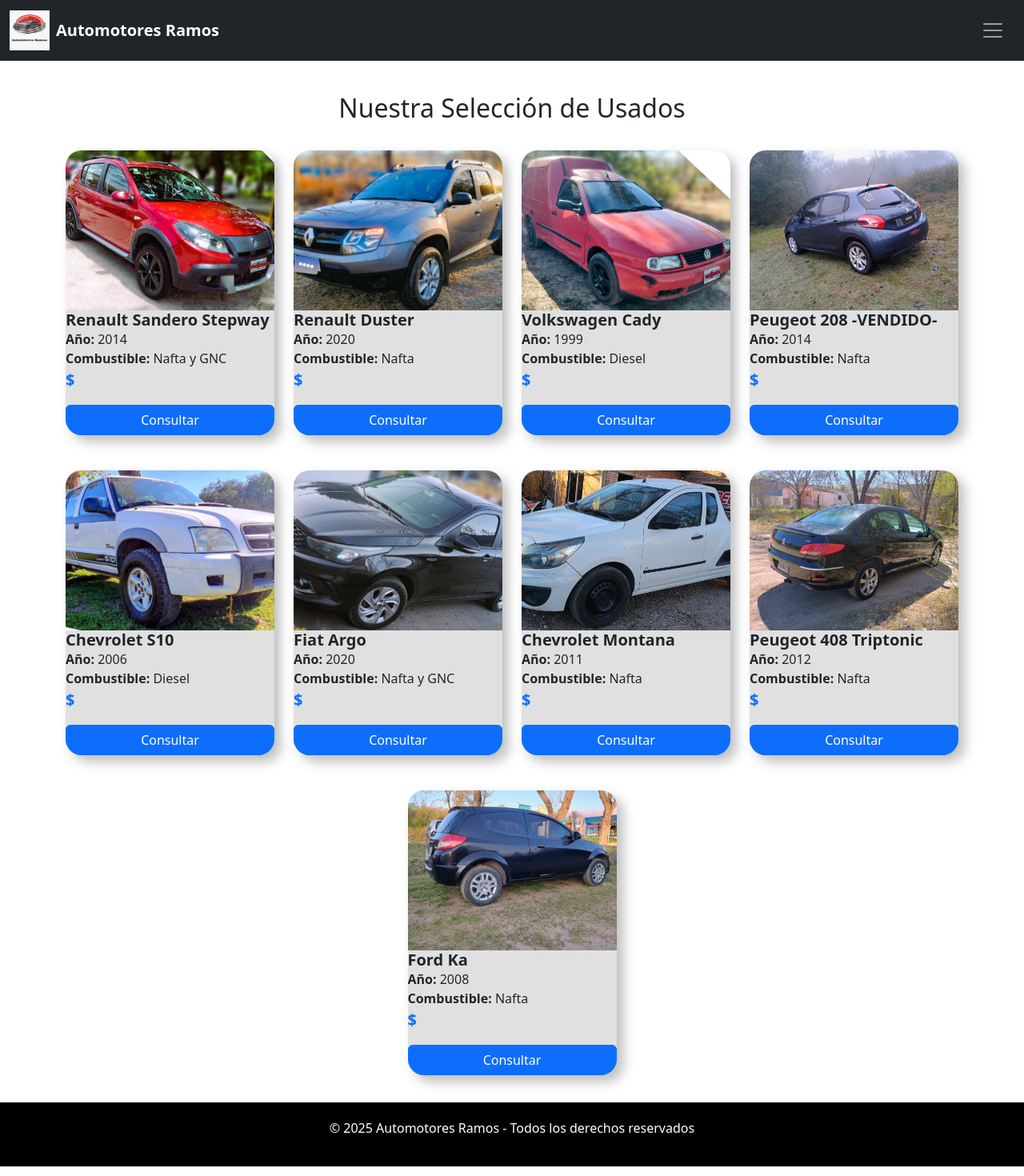
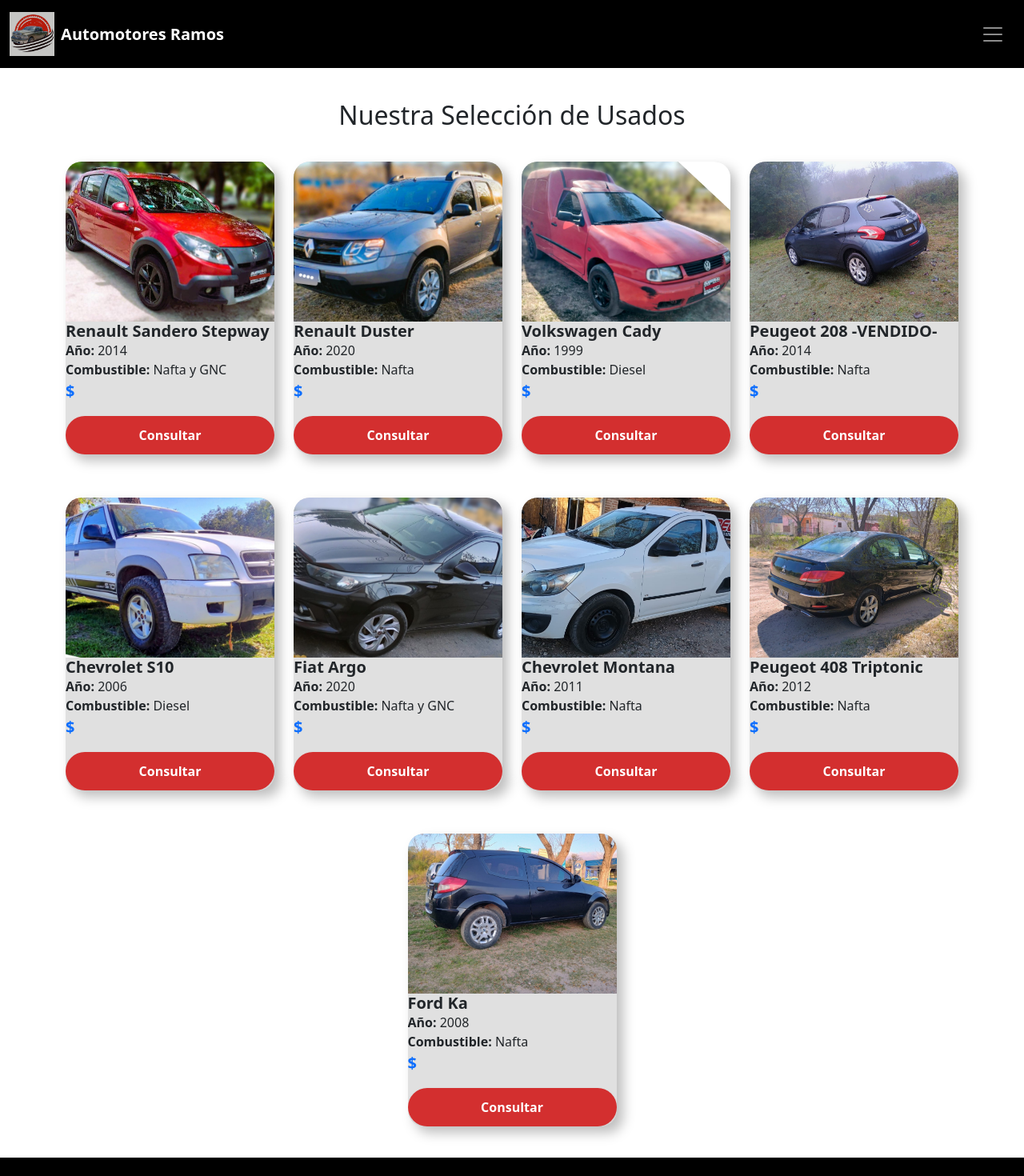
Before and after one commit to mroxanam/mar-autos, a React (Create React App) app: page /autos in a window 1280 px wide. Shown: the top 1470 px of the page at 80% size. Built offline with nearby package versions, Linux system fonts and the light colour scheme.

Commit message:
Ajuste de manifest para iconos personalizados

```diff
--- a/public/index.html
+++ b/public/index.html
@@ -3,23 +3,24 @@
   <head>
     <meta charset="utf-8" />
     <meta name="viewport" content="width=device-width, initial-scale=1" />
-    <meta name="description" content="Automotores Ramos - La mejor selección de autos usados" />
+
+    <title>Automotores Ramos | Usados Seleccionados</title>
+
+    <meta name="description" content="La mejor selección de autos usados en un solo lugar. Calidad y confianza en Automotores Ramos." [cite_start]/>
 
     <link rel="icon" href="%PUBLIC_URL%/logo.png" />
     <link rel="apple-touch-icon" href="%PUBLIC_URL%/logo.png" />
 
     <link rel="manifest" href="%PUBLIC_URL%/manifest.json" />
+    <meta name="apple-mobile-web-app-title" content="Ramos Autos">
+    <meta name="apple-mobile-web-app-capable" content="yes">
 
-    <title>Automotores Ramos</title>
-
-   <meta name="theme-color" content="#000000" />
-
-   <meta name="apple-mobile-web-app-status-bar-style" content="black-translucent" />
-
+    <meta name="theme-color" content="#000000" />
+    <meta name="apple-mobile-web-app-status-bar-style" content="black" />
     <meta name="msapplication-navbutton-color" content="#000000" />
-   </head>
-   <body>
-    <noscript>Necesitas habilitar JavaScript para usar esta aplicación.</noscript>
+  </head>
+  <body>
+    <noscript>Necesitás habilitar JavaScript para usar esta aplicación.</noscript>
     <div id="root"></div>
   </body>
 </html>
--- a/src/App.css
+++ b/src/App.css
@@ -1,4 +1,24 @@
-/* ------------------ AutoCard ------------------ */
+/* ------------------ Navbar y Logo ------------------ */
+.navbar {
+  background-color: #000 !important; /* Fondo negro sólido como en tu captura */
+  padding: 10px 0;
+}
+
+.navbar-brand {
+  display: flex;
+  align-items: center;
+  font-weight: 700 !important;
+  color: #fff !important;
+}
+
+.navbar-brand img {
+  height: 55px !important; /* Un poco más grande para que se luzca la camioneta */
+  width: auto;
+  margin-right: 12px;
+  /* Quitamos el fondo blanco si logras el PNG transparente, sino se verá igual */
+}
+
+/* ------------------ AutoCard (Neomorfismo) ------------------ */
 .auto-card {
   border: none;
   border-radius: 20px;
@@ -9,7 +29,7 @@
   width: 18rem;
   max-width: 100%;
   cursor: pointer;
-  margin: 10px auto; /* Centra la tarjeta en el contenedor */
+  margin: 15px auto;
 }
 
 .auto-card img {
@@ -25,53 +45,73 @@
 }
 
 .auto-card:hover img {
-  transform: scale(1.1);
+  transform: scale(1.05); /* Un zoom más sutil para no perder calidad */
 }
 
 /* ------------------ Navbar Lateral (Offcanvas) ------------------ */
 .offcanvas-custom {
-  background: #2c2c2c !important; /* Gris oscuro elegante */
+  background: #1a1a1a !important; /* Un gris casi negro para combinar con el Navbar */
   color: #fff;
-  /* CORRECCIÓN: En móviles no ocupa el 100% para no agobiar */
   width: 80% !important;
-  border-left: 2px solid #61dafb; /* Detalle de color en el borde */
+  /* CAMBIO: Borde rojo para combinar con tu nuevo logo */
+  border-left: 4px solid #d32f2f;
 }
 
 .offcanvas-nav a {
   color: #fff !important;
   text-decoration: none;
   display: block;
-  padding: 15px 20px; /* Más espacio para tocar con el dedo */
+  padding: 18px 20px;
   font-size: 1.1rem;
   transition: 0.3s;
-  border-bottom: 1px solid #3a3a3a; /* Separador sutil */
+  border-bottom: 1px solid #333;
 }
 
 .offcanvas-nav a:hover {
-  background: #3a3a3a;
-  color: #61dafb !important;
-  padding-left: 30px; /* Efecto de desplazamiento */
+  background: #252525;
+  color: #d32f2f !important; /* Rojo en el hover */
+  padding-left: 30px;
+}
+
+/* ------------------ Botones y Home ------------------ */
+.btn-primary {
+  background-color: #d32f2f !important; /* Rojo Automotores Ramos */
+  border: none !important;
+  border-radius: 50px !important;
+  padding: 12px 30px !important;
+  font-weight: bold;
+  box-shadow: 0 4px 15px rgba(211, 47, 47, 0.4);
+}
+
+.portada-img {
+  border-radius: 15px;
+  box-shadow: 0 10px 30px rgba(0,0,0,0.3);
 }
 
 /* ------------------ Footer ------------------ */
 .footer-dark {
   background-color: #000;
-  color: #fff;
-  padding: 20px;
+  color: #999;
+  padding: 30px;
   text-align: center;
+  font-size: 0.9rem;
 }
 
-/* ------------------ RESPONSIVIDAD (MÓVILES) ------------------ */
+/* ------------------ RESPONSIVIDAD ------------------ */
 @media (max-width: 768px) {
-  /* Las tarjetas ocupan casi todo el ancho para que se vean grandes */
   .auto-card {
-    width: 95%;
-    margin-bottom: 25px;
+    width: 90%;
+    margin-bottom: 30px;
   }
 
-  /* Ajuste de la imagen en la portada si la usas */
   .portada-img {
-    max-height: 250px;
-    width: 90%;
+    max-height: 300px;
+    width: 100%; /* Que ocupe todo el ancho en el celu */
+    object-fit: cover;
+  }
+
+  h1.display-4 {
+    font-size: 1.8rem; /* Para que el nombre "Automotores Ramos" no se corte */
+    font-weight: 800;
   }
 }
```
Also changed, not shown: public/logo.png, public/manifest.json, src/assets/images/logo.png.
